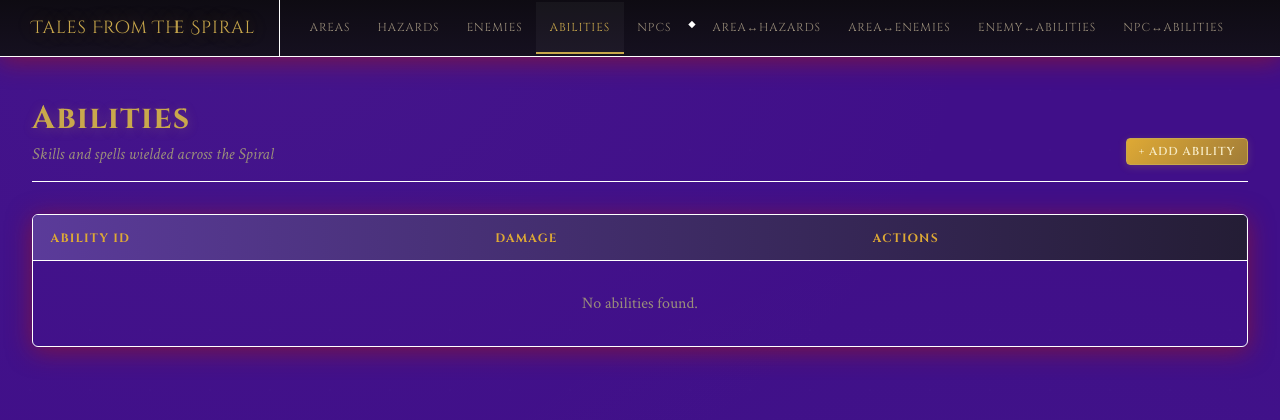
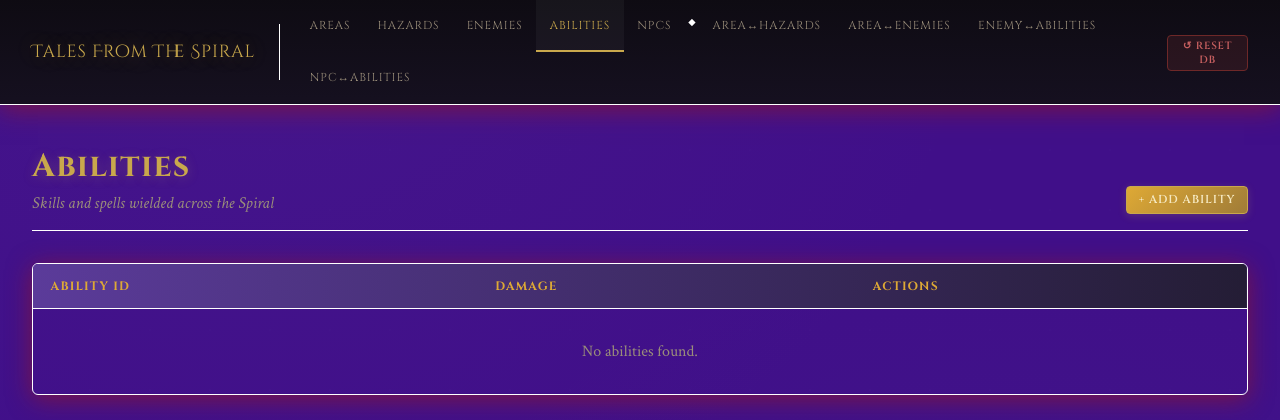
Before and after one commit to CareyQT/DB_prac_website, a Flask app: page /abilities in a window 1280 px wide. Shown: the top 420 px of the page. Run offline with Flask 3, Linux system fonts and the light colour scheme; data that the repository does not hold is empty.

Commit message:
Database reset button feature

```diff
--- a/app.py
+++ b/app.py
@@ -51,6 +51,19 @@ def index():
 def areas():
     rows = query("SELECT * FROM Areas ORDER BY areaLevel") or []
     return render_template('areas.html', areas=rows)
+
+@app.route("/reset", methods=["POST"])
+def reset():
+    conn = get_db()
+    cursor = conn.cursor()
+
+    cursor.callproc("ResetDatabase")   # calls your stored procedure
+    conn.commit()
+
+    cursor.close()
+    conn.close()
+    flash('Database reset successfully.', 'success')
+    return render_template('index.html')
 
 @app.route('/areas/add', methods=['GET', 'POST'])
 def areas_add():
--- a/templates/base.html
+++ b/templates/base.html
@@ -173,6 +173,12 @@
     tr:last-child td { border-bottom: none; }
     tbody tr { transition: background 0.15s; }
     tbody tr:hover { background: rgba(122,95,168,0.07); }
+
+    .nav-reset {
+      margin-left: auto;
+      display: flex;
+      align-items: center;
+    }
 
     /* ── BADGES ── */
     .badge {
@@ -398,6 +404,13 @@
       <li><a href="{{ url_for('enemy_abilities') }}" {% if request.endpoint == 'enemy_abilities' %}class="active"{% endif %}>Enemy↔Abilities</a></li>
       <li><a href="{{ url_for('npc_abilities') }}" {% if request.endpoint == 'npc_abilities' %}class="active"{% endif %}>NPC↔Abilities</a></li>
     </ul>
+
+    <div class="nav-reset">
+      <form action="{{ url_for('reset') }}" method="POST"
+            onsubmit="return confirm('Reset the database? All data will be wiped and reseeded.');">
+        <button type="submit" class="btn btn-red btn-sm">↺ Reset DB</button>
+      </form>
+    </div>
   </div>
 </nav>
 
```
Also changed, not shown: DDL.sql (+11 -0 lines).
